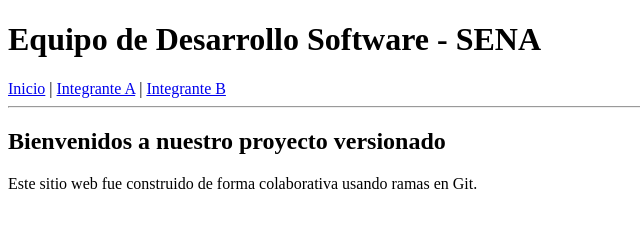
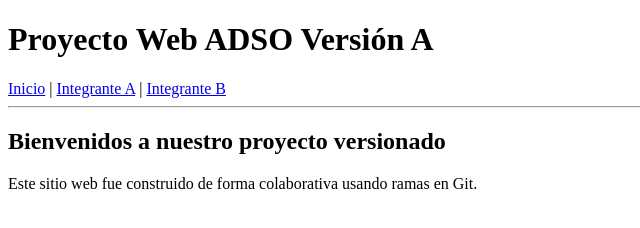
Before and after one commit to f453749-ship-it/proyecto-equipo-adso, a plain HTML site: page index.html in a window 1280 px wide. Shown: the whole page, without its empty margins (0-640 px from the left). Drawn offline with Linux system fonts and the light colour scheme.

Commit message:
Cambia titulo en index a Version A

```diff
--- a/index.html
+++ b/index.html
@@ -6,7 +6,7 @@
 </head>
 <body>
 <header>
-<h1>Equipo de Desarrollo Software - SENA</h1>
+    <h1>Proyecto Web ADSO Versión A</h1>
 <nav>
 <a href="index.html">Inicio</a> |
 <a href="perfil-a.html">Integrante A</a> |
```
